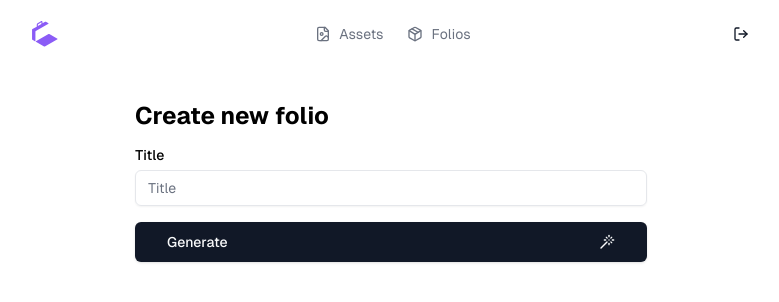
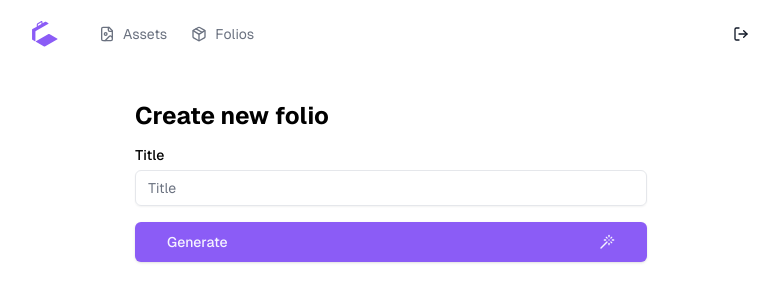
Before and after one commit to richcahill/curaite, a Next.js app: page /app/folios/new in a window 1280 px wide. Shown: the top 302 px of the page, without its empty margins (249-1028 px from the left). Built offline with nearby package versions, Linux system fonts and the light colour scheme; no server answers.

Commit message:
update default button

```diff
--- a/src/app/app/folios/new/page.tsx
+++ b/src/app/app/folios/new/page.tsx
@@ -24,7 +24,10 @@ export default function NewFolio() {
               onChange={(e) => setTitle(e.target.value)}
             />
           </div>
-          <Button size="lg" className="w-full flex justify-between">
+          <Button
+            size="lg"
+            className="w-full flex justify-between bg-violet-500"
+          >
             <div>Generate</div>
             <Wand className="w-4 h-4" />
           </Button>
--- a/src/components/navigation-bar.tsx
+++ b/src/components/navigation-bar.tsx
@@ -32,35 +32,40 @@ const NavigationBar: React.FC = () => {
   };
 
   const linkStyle =
-    "text-gray-500 hover:text-gray-950 transition-all flex gap-2 items-center px-2 py-1 pr-3 hover:bg-gray-100 rounded-full";
+    "text-gray-500 hover:text-violet-900 transition-all flex gap-2 items-center px-2 py-1 pr-3 hover:bg-violet-50 rounded-full";
 
   const activeLinkStyle =
-    "text-gray-950 bg-gray-100 rounded-full transition-all flex gap-2 items-center px-2 pr-3 py-1";
+    "text-violet-900 bg-violet-100 rounded-full transition-all flex gap-2 items-center px-2 pr-3 py-1";
 
   return (
     <div className="max-w-3xl w-full mx-auto p-2 sticky top-0 z-50 bg-white/50 backdrop-blur-md">
-      <nav className="grid grid-cols-3 justify-between items-center pl-4 p-2 w-full rounded-full">
+      <nav className="grid grid-cols-2 justify-between items-center pl-4 p-2 w-full rounded-full">
+        <div className="flex items-center gap-8">
           <div className="logo">
             <Link href="/app">
               <Logo className="text-violet-500 h-7 w-7 hover:scale-105 hover:text-violet-400 transition-all dark:text-gray-50" />
             </Link>
           </div>
-
           <div className="flex justify-center text-sm gap-1">
             <Link
               href="/app/assets"
-            className={pathname === "/app/assets" ? activeLinkStyle : linkStyle}
+              className={
+                pathname === "/app/assets" ? activeLinkStyle : linkStyle
+              }
             >
               <FileImage className="w-4 h-4" />
               <p className="">Assets</p>
             </Link>
             <Link
               href="/app/folios"
-            className={pathname === "/app/folios" ? activeLinkStyle : linkStyle}
+              className={
+                pathname === "/app/folios" ? activeLinkStyle : linkStyle
+              }
             >
               <Package className="w-4 h-4" />
               <p className="">Folios</p>
             </Link>
+          </div>
         </div>
         <div className="text-right flex items-center justify-end gap-2">
           {user && <p className="text-sm text-gray-500">{user}</p>}
--- a/src/components/ui/button.tsx
+++ b/src/components/ui/button.tsx
@@ -10,7 +10,7 @@ const buttonVariants = cva(
     variants: {
       variant: {
         default:
-          "bg-gray-900 text-gray-50 shadow hover:bg-gray-900/90 dark:bg-gray-50 dark:text-gray-900 dark:hover:bg-gray-50/90",
+          "bg-violet-800 text-violet-50 shadow hover:bg-violet-900/80 dark:bg-violet-50 dark:text-violet-900 dark:hover:bg-violet-50/90",
         destructive:
           "bg-red-500 text-gray-50 shadow-sm hover:bg-red-500/90 dark:bg-red-900 dark:text-gray-50 dark:hover:bg-red-900/90",
         outline:
```
Lines whose indentation alone changed are shown as unchanged.
